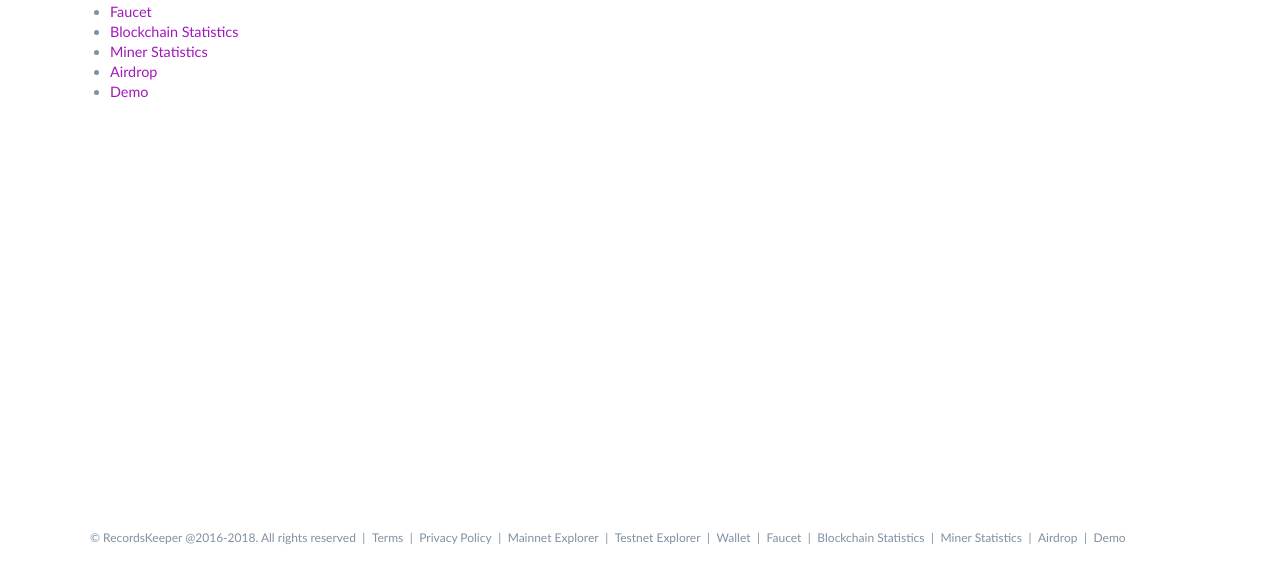
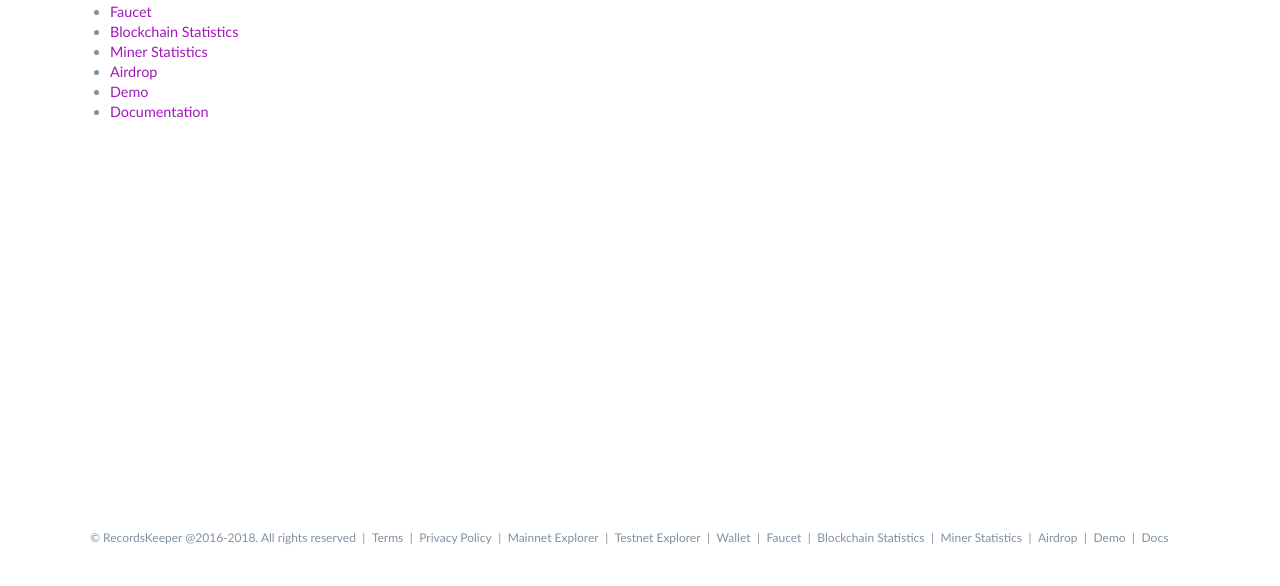
Before and after one commit to RecordsKeeper/proof-of-existence, a PHP site: page /tools.php in a window 1280 px wide. Shown: the part 215-801 px from the top of the page. Run offline with PHP 8.4, Linux system fonts and the light colour scheme; a stand-in replaces the project's code that opens the database connection; some libraries are stand-ins or nearby versions.

Commit message:
included docs link

```diff
--- a/include/footer.php
+++ b/include/footer.php
@@ -13,6 +13,7 @@
             <li><a href="http://miner.recordskeeper.co/" target="_blank">Miner Statistics</a></li>
             <li><a href="http://airdrop.recordskeeper.co/" target="_blank">Airdrop</a></li>
             <li><a href="http://demo.recordskeeper.co/" target="_blank">Demo</a></li>
+            <li><a href="http://docs.recordskeeper.co/" target="_blank">Docs</a></li>
             </ul>
         </footer>
 
--- a/tools.php
+++ b/tools.php
@@ -46,6 +46,7 @@ include_once 'include/nav.php';
                               <li><a href="http://miner.recordskeeper.co/" target="_blank">Miner Statistics</a></li>
                               <li><a href="http://airdrop.recordskeeper.co/" target="_blank">Airdrop</a></li>
                               <li><a href="http://demo.recordskeeper.co/" target="_blank">Demo</a></li>
+                              <li><a href="http://docs.recordskeeper.co/" target="_blank">Documentation</a></li>
                         </ul>
 
 
```
